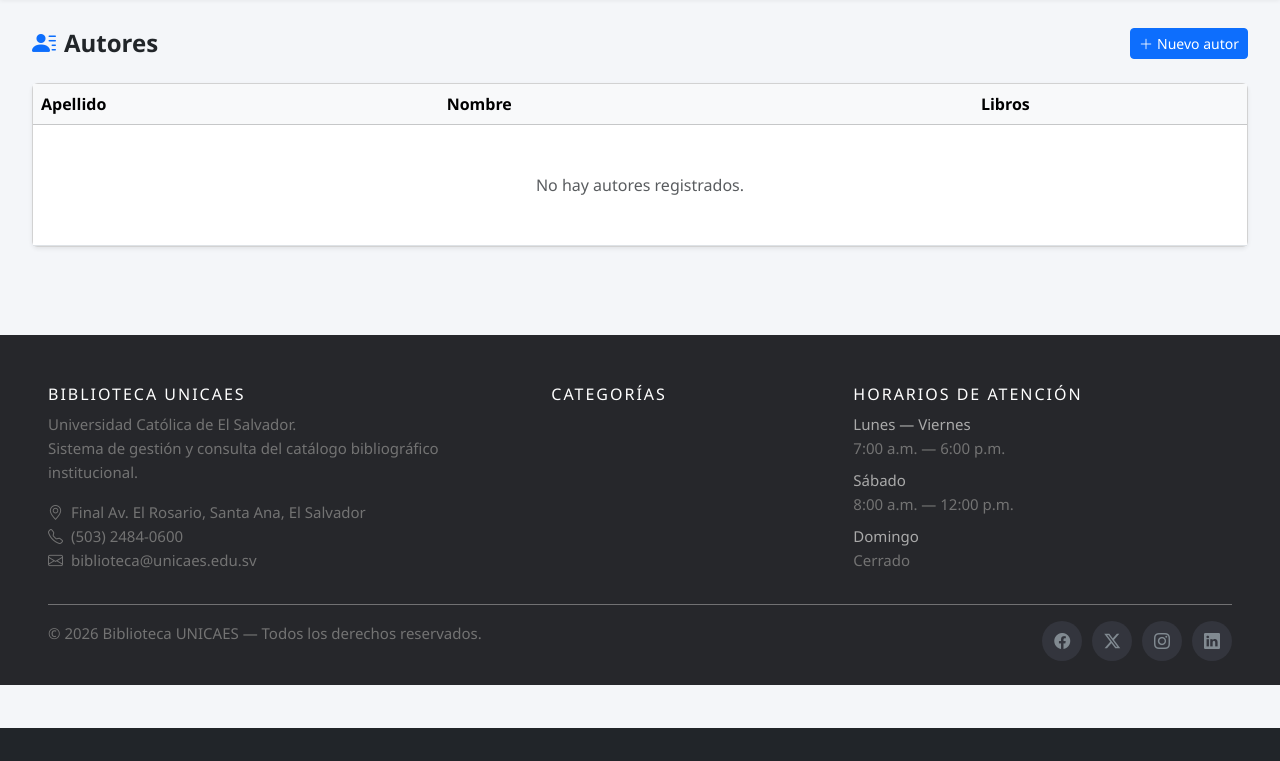
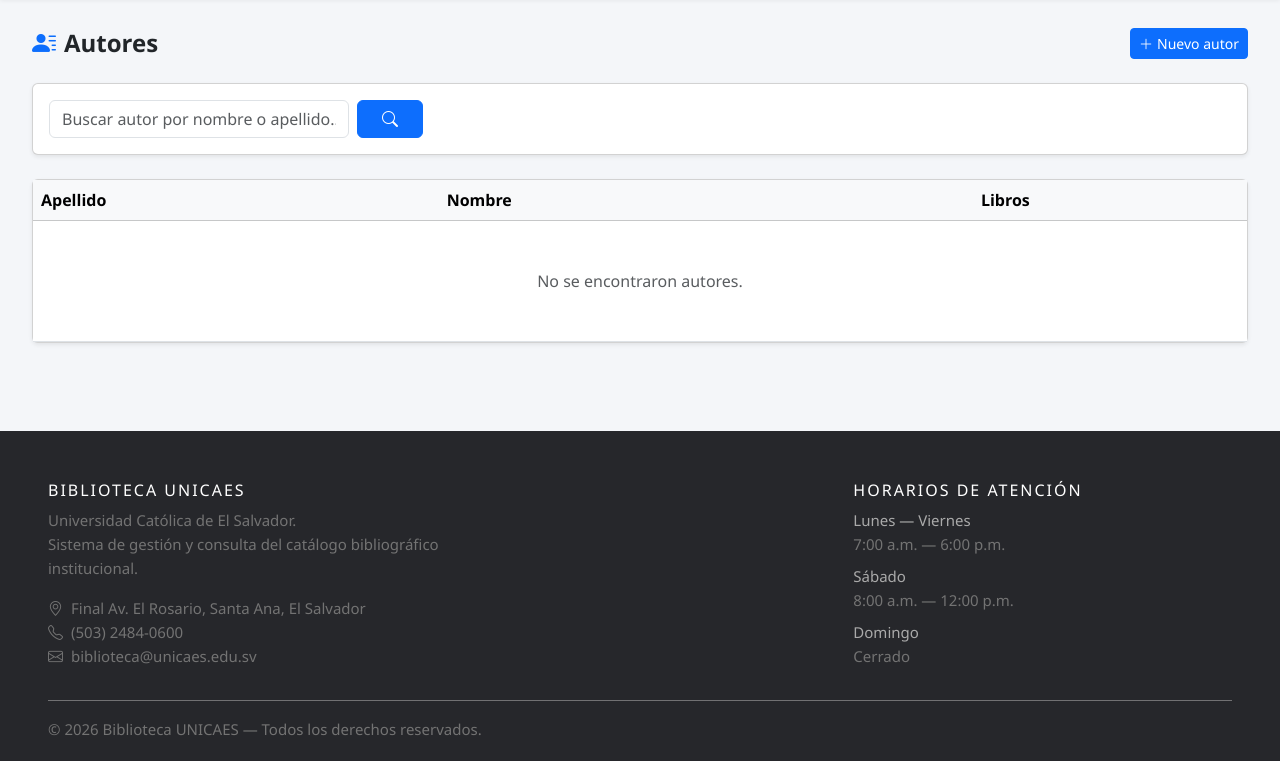
Before and after one commit to DiehoOrt/BIBLIOTECA, a Django app: page /libros/autores/ in a window 1280 px wide. Shown: the part 72-833 px from the top of the page. Before the commit the page ends 800 px from the top, so only its background shows below. Run offline with Django 5.2, Linux system fonts and the light colour scheme; the visitor is signed in with stand-in values (Sample User, id 1); data that the repository does not hold is empty.

Commit message:
commit
cambios finales

```diff
--- a/apps/libros/views.py
+++ b/apps/libros/views.py
@@ -146,10 +146,25 @@ def eliminar(request, pk):
 
 @login_required
 def categorias_lista(request):
+    # Obtener texto de búsqueda
+    q = request.GET.get('q', '').strip()
+
+    # Consultar categorías
     categorias = Categoria.objects.order_by('nombre')
-    return render(request, 'libros/categorias_lista.html', {'categorias': categorias})
 
+    # Filtrar por nombre o descripción
+    if q:
+        categorias = categorias.filter(
+            nombre__icontains=q
+        ) | categorias.filter(
+            descripcion__icontains=q
+        )
 
+    # Enviar datos al template
+    return render(request, 'libros/categorias_lista.html', {
+        'categorias': categorias.distinct(),
+        'q': q,
+    })
 @login_required
 def categorias_crear(request):
     if request.method == 'POST':
@@ -201,9 +216,25 @@ def categorias_eliminar(request, pk):
 
 @login_required
 def autores_lista(request):
+    # Obtener texto de búsqueda
+    q = request.GET.get('q', '').strip()
+
+    # Consultar autores
     autores = Autor.objects.order_by('apellido', 'nombre')
-    return render(request, 'libros/autores_lista.html', {'autores': autores})
 
+    # Filtrar por nombre o apellido
+    if q:
+        autores = autores.filter(
+            nombre__icontains=q
+        ) | autores.filter(
+            apellido__icontains=q
+        )
+
+    # Enviar datos al template
+    return render(request, 'libros/autores_lista.html', {
+        'autores': autores.distinct(),
+        'q': q,
+    })
 
 @login_required
 def autores_crear(request):
@@ -245,12 +276,14 @@ def autores_editar(request, pk):
 def autores_eliminar(request, pk):
     autor = get_object_or_404(Autor, pk=pk)
     libros = autor.libros.all()
+
     if request.method == 'POST':
         nombre = str(autor)
         autor.delete()
         messages.success(request, f'Autor "{nombre}" eliminado.')
         return redirect('libros:autores_lista')
+
     return render(request, 'libros/autores_confirmar_eliminar.html', {
-        'autor':  autor,
+        'autor': autor,
         'libros': libros,
     })
--- a/templates/base.html
+++ b/templates/base.html
@@ -194,7 +194,7 @@
 
             <!-- Categorías (máx 6) -->
             <div class="col-xs-6 col-md-3">
-                <h6>Categorías</h6>
+                {% comment %} <h6>Categorías</h6>
                 <ul class="footer-links">
                     {% for cat in categorias_footer|slice:":6" %}
                     <li>
@@ -208,7 +208,7 @@
                         <a href="{% url 'catalogo' %}">Ver todas…</a>
                     </li>
                     {% endif %}
-                </ul>
+                </ul> {% endcomment %}
             </div>
 
             <!-- Horarios -->
@@ -241,7 +241,7 @@
                     &copy; {% now "Y" %} Biblioteca UNICAES &mdash; Todos los derechos reservados.
                 </p>
             </div>
-            <div class="col-md-4 col-sm-6 col-xs-12">
+            {% comment %} <div class="col-md-4 col-sm-6 col-xs-12">
                 <ul class="social-icons">
                     <li>
                         <a class="facebook" href="#" title="Facebook">
@@ -264,7 +264,7 @@
                         </a>
                     </li>
                 </ul>
-            </div>
+            </div> {% endcomment %}
         </div>
     </div>
 </footer>
--- a/templates/libros/autores_lista.html
+++ b/templates/libros/autores_lista.html
@@ -9,6 +9,31 @@
     <a href="{% url 'libros:autores_crear' %}" class="btn btn-primary btn-sm">
         <i class="bi bi-plus-lg me-1"></i>Nuevo autor
     </a>
+</div>
+
+<!-- Buscador (igual al estilo de Multas) -->
+<div class="card shadow-sm mb-4">
+    <div class="card-body py-3">
+        <form method="get" class="d-flex gap-2 flex-wrap">
+            <input type="text"
+                   name="q"
+                   value="{{ q }}"
+                   class="form-control"
+                   style="max-width:300px;"
+                   placeholder="Buscar autor por nombre o apellido...">
+
+            <button type="submit" class="btn btn-primary px-4">
+                <i class="bi bi-search"></i>
+            </button>
+
+            {% if q %}
+            <a href="{% url 'libros:autores_lista' %}"
+               class="btn btn-outline-secondary">
+                <i class="bi bi-x-lg"></i>
+            </a>
+            {% endif %}
+        </form>
+    </div>
 </div>
 
 <div class="card shadow-sm">
@@ -47,7 +72,7 @@
                     {% empty %}
                     <tr>
                         <td colspan="4" class="text-center text-muted py-5">
-                            No hay autores registrados.
+                            No se encontraron autores.
                         </td>
                     </tr>
                     {% endfor %}
```
Also changed, not shown: templates/libros/categorias_lista.html (+29 -2 lines).
